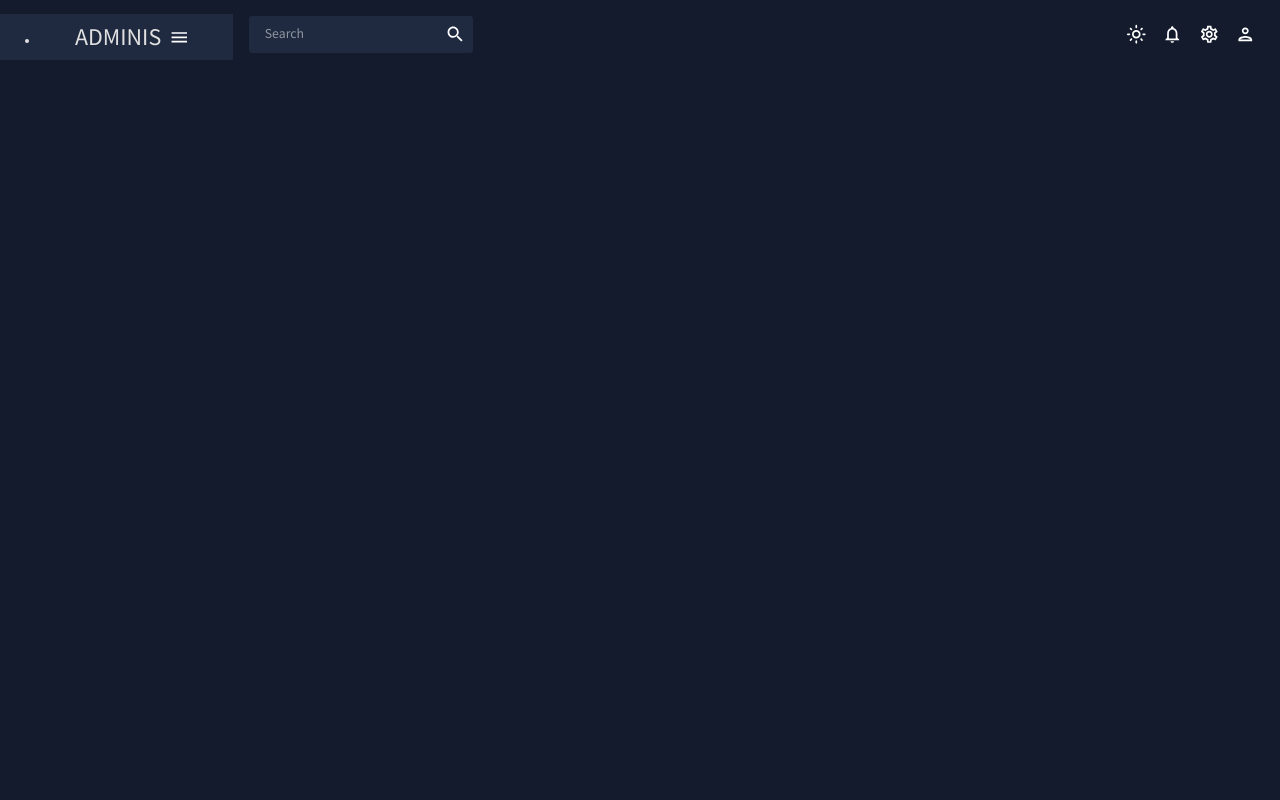
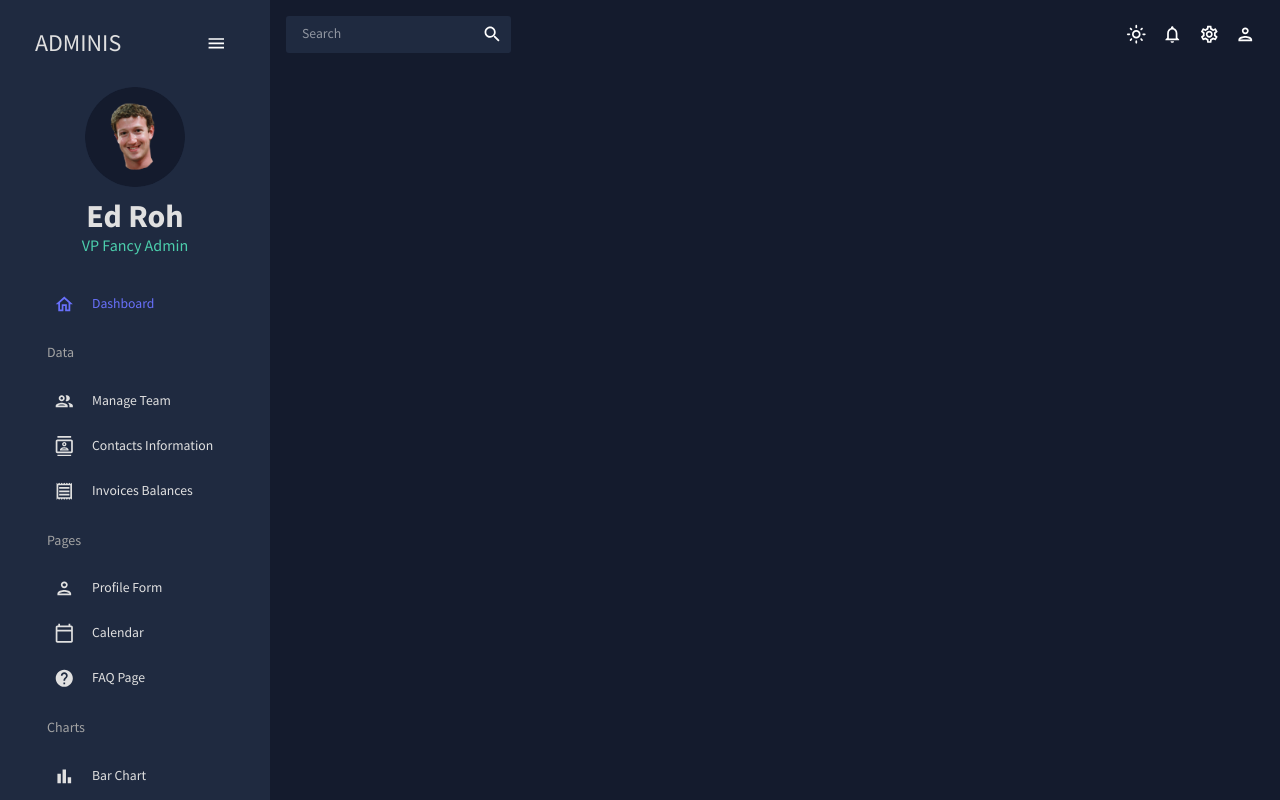
Before and after one commit to dachev1919/my-dashboard, a React (Create React App) app: page /my-dashboard in a window 1280 px wide. Built offline with nearby package versions, Linux system fonts and the light colour scheme.

Commit message:
added sidebar

```diff
--- a/src/modules/scenes/global/SideBar.tsx
+++ b/src/modules/scenes/global/SideBar.tsx
@@ -1,6 +1,7 @@
-import { FC } from 'react';
+import { FC, ReactNode } from 'react';
 import { useState } from 'react';
-import { ProSidebar, Menu, MenuItem } from "react-pro-sidebar";
+import { ProSidebar, Menu, MenuItem } from 'react-pro-sidebar';
+import 'react-pro-sidebar/dist/css/styles.css';
 import { Box, IconButton, Typography, useTheme } from '@mui/material';
 import { Link } from 'react-router-dom';
 import { tokens } from '../../../theme';
@@ -15,6 +16,32 @@ import PieChartOutlinedOutlinedIcon from '@mui/icons-material/PieChartOutlineOut
 import TimelineOutlinedIcon from '@mui/icons-material/TimelineOutlined';
 import MenuOutlinedIcon from '@mui/icons-material/MenuOutlined';
 import MapOutlinedIcon from '@mui/icons-material/MapOutlined';
+import userImage from 'common/assets/images/user.png';
+import PersonOutlinedIcon from "@mui/icons-material/PersonOutlined";
+
+interface IItemProps {
+	title: string;
+	to: string;
+	icon: ReactNode;
+	selected: string;
+	setSelected: (title: string) => void;
+}
+
+const Item: FC<IItemProps> = ({ title, to, icon, selected, setSelected }) => {
+	const theme = useTheme();
+	const colors = tokens(theme.palette.mode);
+	return (
+		<MenuItem
+			active={selected === title}
+			style={{ color: colors.grey[100] }}
+			onClick={() => setSelected(title)}
+			icon={icon}
+		>
+			<Typography>{title}</Typography>
+			<Link to={to} />
+		</MenuItem>
+	);
+};
 
 const SideBar: FC = () => {
 	const theme = useTheme();
@@ -43,24 +70,24 @@ const SideBar: FC = () => {
 			}}
 		>
 			<ProSidebar collapsed={isCollapsed}>
-					<Menu iconShape="square">
+				<Menu iconShape='square'>
 					{/* LOGO AND MENU ICON */}
 					<MenuItem
 						onClick={() => setIsCollapsed(!isCollapsed)}
 						icon={isCollapsed ? <MenuOutlinedIcon /> : undefined}
 						style={{
-								margin: "10px 0 20px 0",
-								color: colors.grey[100],
+							margin: '10px 0 20px 0',
+							color: colors.grey[100]
 						}}
 					>
 						{!isCollapsed && (
 							<Box
-									display="flex"
-									justifyContent="space-between"
-									alignItems="center"
-									ml="15px"
+								display='flex'
+								justifyContent='space-between'
+								alignItems='center'
+								ml='15px'
 							>
-									<Typography variant="h3" color={colors.grey[100]}>
+								<Typography variant='h3' color={colors.grey[100]}>
 									ADMINIS
 								</Typography>
 								<IconButton onClick={() => setIsCollapsed(!isCollapsed)}>
@@ -69,6 +96,50 @@ const SideBar: FC = () => {
 							</Box>
 						)}
 					</MenuItem>
+
+					{/*USER*/}
+						<Box mb='25px' >
+							<Box display='flex' justifyContent='center' alignItems='center'>
+								<img
+									src={userImage}
+									alt='profile-user'
+									width='100px'
+									style={{ cursor: 'pointer', borderRadius: '50%', maxWidth: '70%' }}
+								/>
+							</Box>
+							<Box textAlign='center' sx={{opacity: isCollapsed ? '0' : '1'}}>
+								<Typography
+									variant='h2'
+									color={colors.grey[100]}
+									fontWeight='bold'
+									sx={{ m: '10px 0 0 0' }}
+									minWidth='max-content'
+								>
+									Ed Roh
+								</Typography>
+								<Typography variant='h5' color={colors.greenAccent[500]} minWidth='max-content'>
+									VP Fancy Admin
+								</Typography>
+							</Box>
+						</Box>
+
+					{/*MENU ITEMS*/}
+					<Box paddingLeft={isCollapsed ? undefined : '10%'}>
+						<Item title='Dashboard' to='/my-dashboard' icon={<HomeOutlinedIcon/>} selected={selected} setSelected={setSelected} />
+						<Typography variant='h6' color={colors.grey[300]} sx={{m: '15px 0 15px 20px'}}>Data</Typography>
+						<Item title='Manage Team' to='/my-dashboard/team' icon={<PeopleOutlinedIcon/>} selected={selected} setSelected={setSelected} />
+						<Item title='Contacts Information' to='/my-dashboard/contacts' icon={<ContactsOutlinedIcon/>} selected={selected} setSelected={setSelected} />
+						<Item title='Invoices Balances' to='/my-dashboard/invoices' icon={<ReceiptOutlinedIcon/>} selected={selected} setSelected={setSelected} />
+						<Typography variant='h6' color={colors.grey[300]} sx={{m: '15px 0 15px 20px'}}>Pages</Typography>
+						<Item title='Profile Form' to='/my-dashboard/form' icon={<PersonOutlinedIcon/>} selected={selected} setSelected={setSelected} />
+						<Item title='Calendar' to='/my-dashboard/calendar' icon={<CalendarTodayOutlinedIcon/>} selected={selected} setSelected={setSelected} />
+						<Item title='FAQ Page' to='/my-dashboard/faq' icon={<HelpOutlinedIcon/>} selected={selected} setSelected={setSelected} />
+						<Typography variant='h6' color={colors.grey[300]} sx={{m: '15px 0 15px 20px'}}>Charts</Typography>
+						<Item title='Bar Chart' to='/my-dashboard/bar' icon={<BarChartOutlinedIcon/>} selected={selected} setSelected={setSelected} />
+						<Item title='Pie Chart' to='/my-dashboard/pie' icon={<PieChartOutlinedOutlinedIcon/>} selected={selected} setSelected={setSelected} />
+						<Item title='Line Chart' to='/my-dashboard/line' icon={<TimelineOutlinedIcon/>} selected={selected} setSelected={setSelected} />
+						<Item title='Geography Chart' to='/my-dashboard/geography' icon={<MapOutlinedIcon/>} selected={selected} setSelected={setSelected} />
+					</Box>
 				</Menu>
 			</ProSidebar>
 		</Box>
```
Also changed, not shown: src/common/assets/images/user.png (added). Lines whose indentation alone changed are shown as unchanged.
